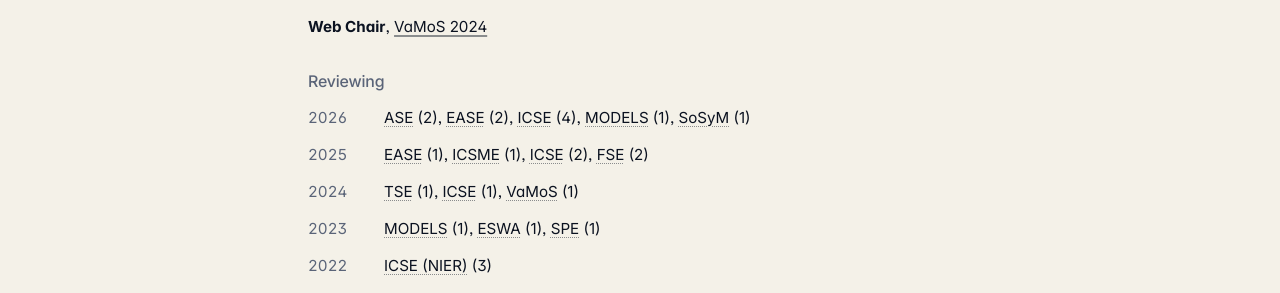
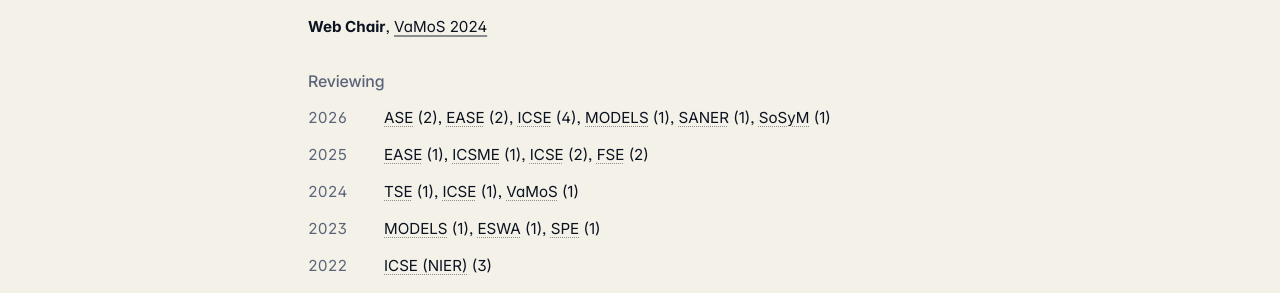
Before and after one commit to lanpirot/lanpirot.github.io, a Jekyll site: the page built from index.md, in a window 1280 px wide and 900 px high, scrolled down 3834 px. Shown: the part 152-445 px from the top of the window. Built offline with Jekyll 4.4.1, drawn with Linux system fonts in a browser that asks for light colours.

Commit message:
Reviewing: add SANER 2026, regenerate CV
Co-Authored-By: Claude Opus 5.5 <noreply@anthropic.com>
Claude-Session: https://claude.ai/code/session_01Nwe4KiFKR6yW3vxxDKVFXT

```diff
--- a/_data/reviewing.yml
+++ b/_data/reviewing.yml
@@ -4,6 +4,7 @@
     - {name: EASE, count: 2}
     - {name: ICSE, count: 4}
     - {name: MODELS, count: 1}
+    - {name: SANER, count: 1}
     - {name: SoSyM, count: 1}
 
 - year: 2025
```
Also changed, not shown: 1 other file.
